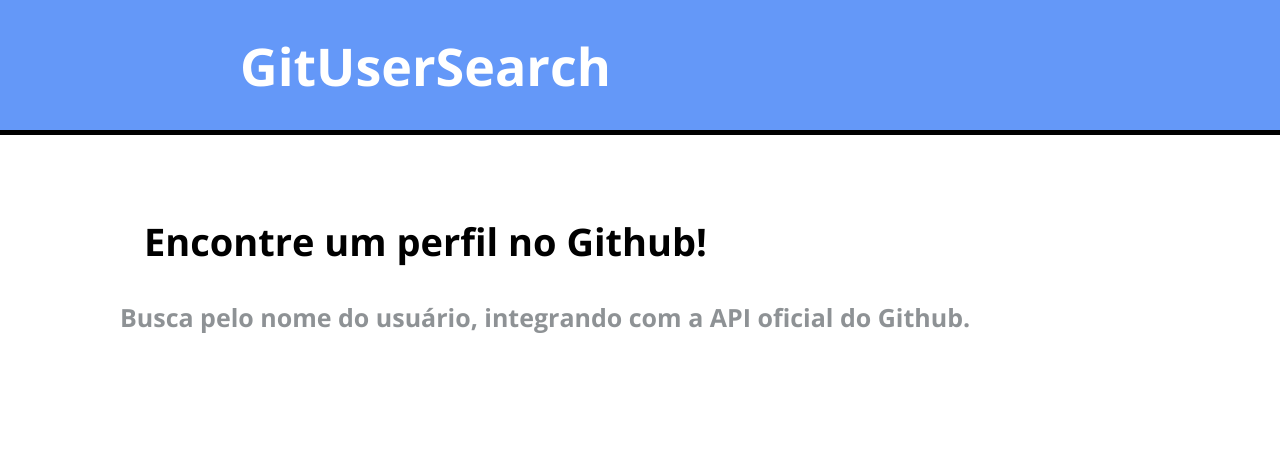
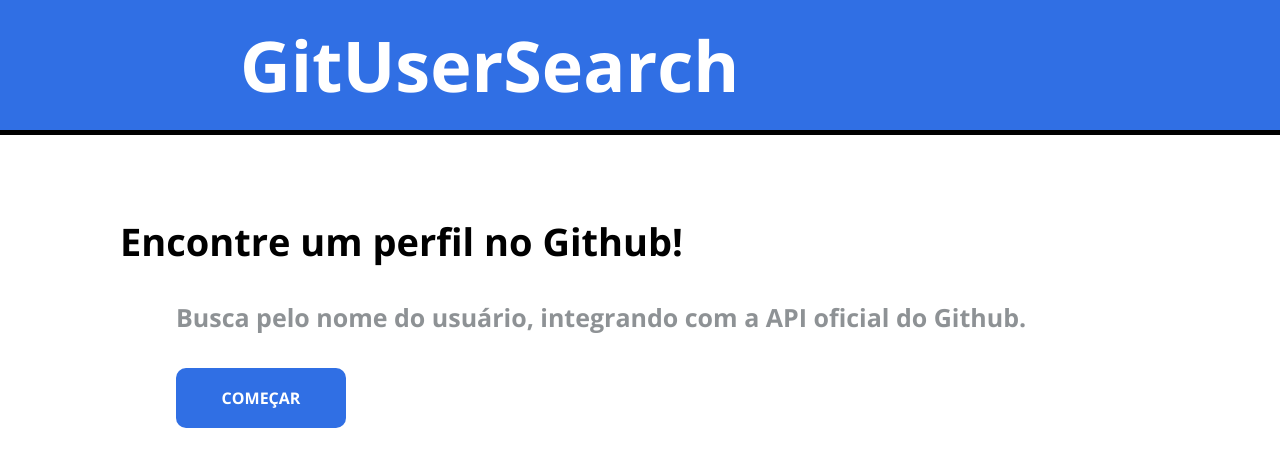
Before and after one commit to fhilips/GitUserSearch, a React (Create React App) app: page / in a window 1280 px wide. Shown: the top 466 px of the page. Built offline with nearby package versions, Linux system fonts and the light colour scheme.

Commit message:
add button component

```diff
--- a/src/app.scss
+++ b/src/app.scss
@@ -5,8 +5,8 @@
 }
 
 :root {
-    --color-primary: #000;
-    --color-bg-primary: #6498f8;
+    --color-primary: #306fe4;
+    --color-bg-primary: #306fe4;
 
 }
 
--- /dev/null
+++ b/src/core/components/ButtonIcon/index.tsx
@@ -0,0 +1,15 @@
+
+import './styles.scss';
+type Props = {
+    text: string;
+}
+
+const ButtonIcon = ({ text }: Props) => (
+
+    <button className="button-icon">
+        {text}
+    </button>
+
+)
+
+export default ButtonIcon;
--- /dev/null
+++ b/src/core/components/ButtonIcon/styles.scss
@@ -0,0 +1,13 @@
+.button-icon {
+    background-color: var(--color-primary);
+    height: 60px;
+    width: 170px;
+    font-weight: bold;
+    color: #FFF;
+    border-radius: 10px;
+    border: 15px none #FFF;
+    transition: 0.5s;
+    &:hover {
+        color: black;
+    }
+}
--- a/src/core/components/PageHeader/index.tsx
+++ b/src/core/components/PageHeader/index.tsx
@@ -1,9 +1,12 @@
 
+import { Link } from 'react-router-dom';
 import './styles.scss';
 
 const PageHeader = () => (
     <header className="header-container">
-        <h1 className="header-title">GitUserSearch</h1>
+        <Link to="/" className="header-title">
+            <h1 >GitUserSearch</h1>
+        </Link>
     </header>
 )
 
--- a/src/core/components/PageHeader/styles.scss
+++ b/src/core/components/PageHeader/styles.scss
@@ -12,6 +12,11 @@
 
 .header-title {
     color: #FFF;
-    font-size: 52px;
+    font-size: 35px;
     margin-left: 30vh;
+    transition: 0.5s;
+    text-decoration: none;
+    &:hover {
+        color: #000;
+    }
 }
--- a/src/core/pages/home/index.tsx
+++ b/src/core/pages/home/index.tsx
@@ -1,4 +1,6 @@
 
+import { Link } from 'react-router-dom';
+import ButtonIcon from '../../components/ButtonIcon';
 import './styles.scss';
 
 const Home = () => (
@@ -11,7 +13,11 @@
                  Busca pelo nome do usuário, integrando com a API oficial do Github.
                 <br />
             </h4>
+            <Link to="/search" className="btn-home-container">
+                <ButtonIcon text="COMEÇAR"/>
+            </Link>
         </div>
+
     </div>
 )
 
--- a/src/core/pages/home/styles.scss
+++ b/src/core/pages/home/styles.scss
@@ -2,13 +2,20 @@
     margin-top: 10vh;
     padding-left: 15vh;
 }
+.home-content {
+    margin-bottom: 10vh;
+}
 
 .title-text {
     font-size: 38px;
-    margin-left: 3vh;
 }
 
 .text-subtitle {
     font-size: 25px;
+    margin-left: 7vh;
     color: #6c7175c4;
 }
+
+.btn-home-container {
+    margin-left: 7vh;
+}
--- /dev/null
+++ b/src/core/pages/search/index.tsx
@@ -0,0 +1,11 @@
+
+import './styles.scss';
+
+const Search = () => (
+    <div className="Search-container">
+          <h1></h1>
+    </div>
+
+)
+
+export default Search;
--- a/src/routes.tsx
+++ b/src/routes.tsx
@@ -1,6 +1,8 @@
 import { BrowserRouter, Route, Switch } from "react-router-dom";
 import PageHeader from "./core/components/PageHeader";
+
 import Home from "./core/pages/home";
+import Search from "./core/pages/search";
 
 
 const Routes = () => (
@@ -10,6 +12,10 @@
             <Route path="/" exact>
                 <Home />
             </Route>
+            <Route path="/search">
+                <Search />
+            </Route>
+
         </Switch>
     </BrowserRouter>
 )
```
Also changed, not shown: src/core/pages/search/CardSearch/index.tsx (added, +11 -0 lines), src/core/pages/search/CardSearch/styles.scss (added), src/core/pages/search/styles.scss (added).
